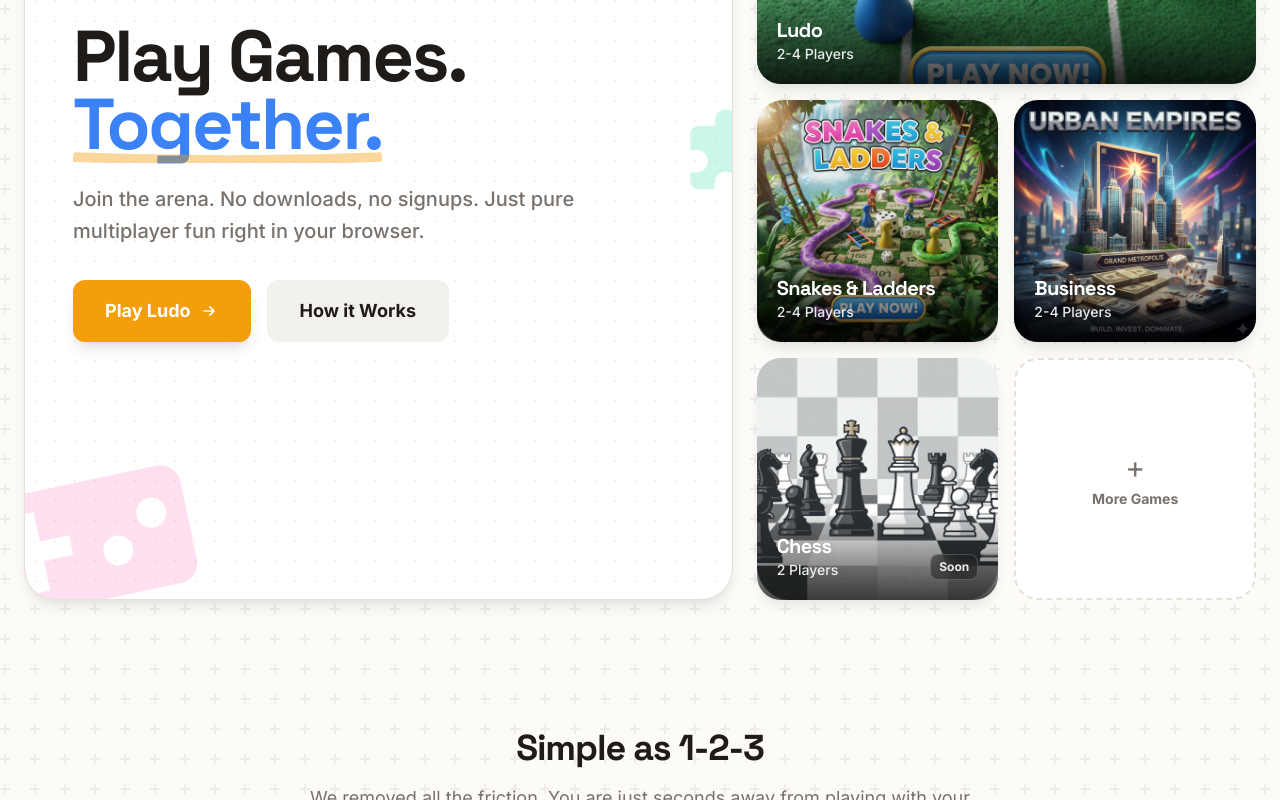
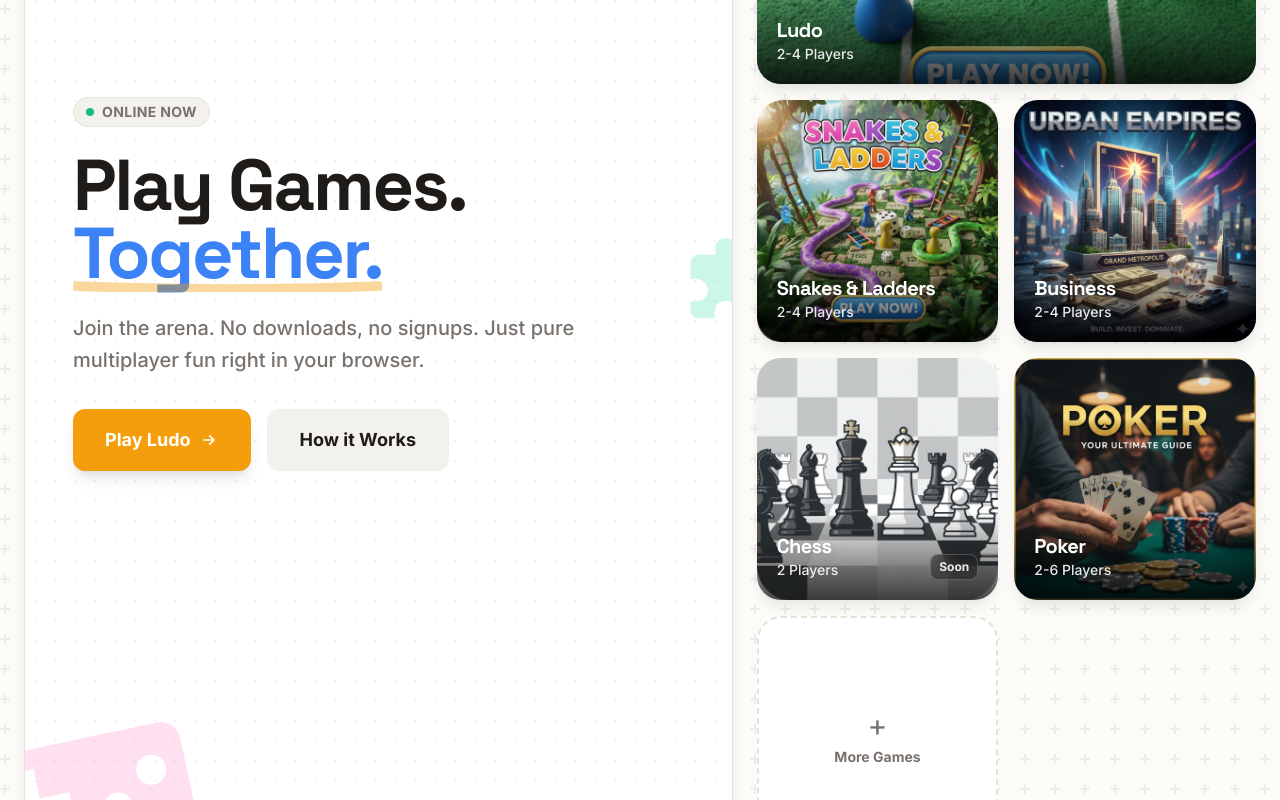
Before and after one commit to GamerHub07/playarena-frontend, a Next.js app: page / in a window 1280 px wide. Shown: the part 386-1186 px from the top of the page. Built offline with nearby package versions, Linux system fonts and the light colour scheme; no server answers.

Commit message:
reverting

```diff
--- a/src/app/page.tsx
+++ b/src/app/page.tsx
@@ -51,6 +51,15 @@ const GAMES: Game[] = [
         available: false,
         theme: 'bg-gray-800 text-white',
     },
+    {
+        id: 'poker',
+        title: 'Poker',
+        players: '2-6 Players',
+        image: '/games/poker.png',
+        href: '/games/poker',
+        available: true,
+        theme: 'bg-red-500 text-white',
+    }
 ];
 
 export default function HomePage() {
```
Also changed, not shown: public/games/poker.png (added).
